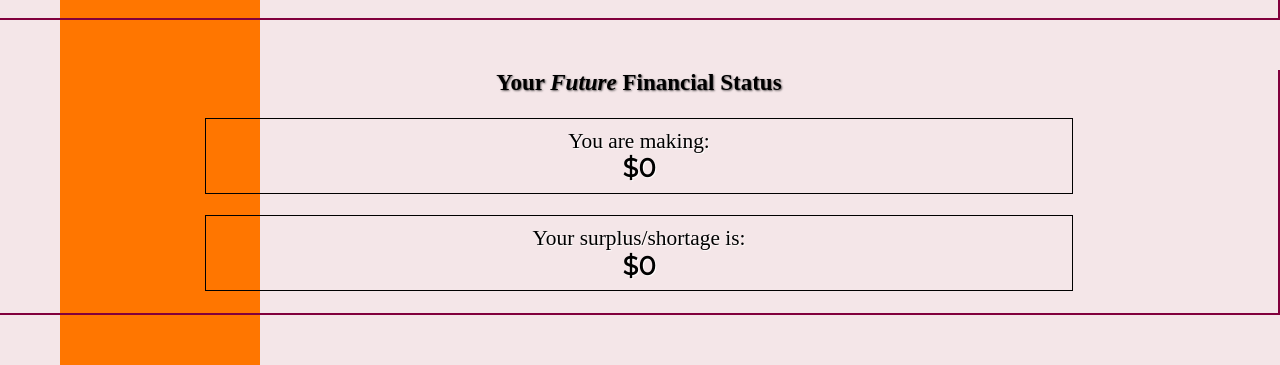
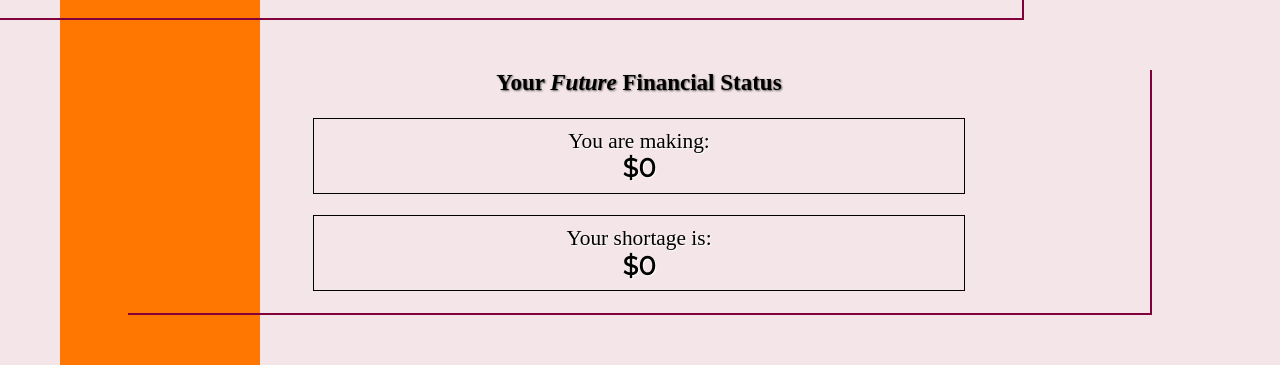
Before and after one commit to anthgalea/remoteBudget, a React (Create React App) app: page / in a window 1280 px wide. Shown: the part 763-1128 px from the top of the page. Built offline with nearby package versions, Linux system fonts and the light colour scheme; no server answers; a web font is replaced by a local one.

Commit message:
labels and dynamic results display

```diff
--- a/src/App.css
+++ b/src/App.css
@@ -129,6 +129,7 @@ h2 {
 .expenses,
 .results {
   padding: 10px 0;
+  width: 80%;
   display: flex;
   flex-direction: column;
   justify-content: center;
--- a/src/App.js
+++ b/src/App.js
@@ -121,7 +121,7 @@ class App extends Component {
           })
         }).catch(error => {
           Swal.fire({
-            title: `Sorry, looks we don't have this currency in our database yet, but we're working on it.`,
+            title: `Sorry, looks we don't have one of your currencies in our database yet, but we're working on it.`,
             showClass: {
               popup: 'animate__animated animate__fadeInDown'
             },
@@ -129,7 +129,6 @@ class App extends Component {
               popup: 'animate__animated animate__fadeOutUp'
             }
           })
-          //alert
         })
       }
     })
@@ -163,7 +162,7 @@ class App extends Component {
 								onChange={this.handleIncomeInputChange}
                 // required
 							/>
-              {this.state.isIncomeValid ? <p>Please enter a number value.</p> : null }
+              {this.state.isIncomeValid ? <p className="errorMessage">Please enter a number value.</p> : null }
 						</div>
 
 						<div className="incomeDrop">
@@ -203,7 +202,6 @@ class App extends Component {
 					targetRate={this.state.targetRate}
           userIncome={this.state.userIncome}
           targetCurrencyCode={this.state.targetCurrencyCode}
-					// calculateResults={this.calculateIncome}
 				/>
 			</div>
 		)
--- a/src/Currencies.js
+++ b/src/Currencies.js
@@ -2,7 +2,6 @@ import React, { Component } from 'react';
 import axios from 'axios';
 import { app } from 'firebase';
 import Swal from "sweetalert2";
-
 class Currencies extends Component {
   constructor() {
     super();
@@ -18,14 +17,12 @@ class Currencies extends Component {
     }
     this.handleChange = this.handleChange.bind(this);
   }
-
   handleChange = (evt) => {
     // and use it to target the key on our `state` object with the same name, using bracket syntax
     this.setState({
       [evt.target.name]: evt.target.value
     });
   }
-
   calculateIncome = () => {
     // result is the userIncome in the new currency.
     let result = this.props.userIncome * this.props.targetRate;
@@ -37,17 +34,15 @@ class Currencies extends Component {
       this.calculateSurplusShortage()
     })
   }
-
-
   calculateSurplusShortage = () => {
     // get the annual expenses in the new currency
     let newSurplusShortage = this.state.convertedIncome - this.state.totalExpenses
     console.log('newSurplusShortage:', newSurplusShortage)
-
     this.setState({
       surplusShortage: newSurplusShortage.toFixed(2)
     })
   }
+
 
 
   calculateTotalExpenses = () => {
@@ -59,30 +54,21 @@ class Currencies extends Component {
       this.state.transport,
       this.state.entertainment
     ]
-
-
-
     // converting to array of numbers to use later in the calculation
     let newExpensesArray = expensesArray.map(number => {
       console.log(number)
       return parseFloat(number)
     })
-
     console.log('numArray:', newExpensesArray)
-
     // building the calculation
     const reducer = (accumulator, currentValue) => accumulator + currentValue;
-
     // takes the number array and uses the reducer to calculate the total sum of expenses
     let newTotal = newExpensesArray.reduce(reducer);
-
-
     this.setState({
       totalExpenses: newTotal.toFixed(2),
     }, () => {
       this.calculateIncome()
     })
-
   }
 
 
@@ -142,7 +128,6 @@ class Currencies extends Component {
                 value={this.state.expensesArray}
               />
             </div>
-
             <div className="totalExpenses">
               <button
                 className="calculateTotal"
@@ -155,7 +140,6 @@ class Currencies extends Component {
             </div>
           </div>
         </div>
-
         <div className="results">
           <div className="wrapper">
             <h2>
@@ -168,18 +152,27 @@ class Currencies extends Component {
               </span>
               {this.props.targetCurrencyCode}
             </p>
+            {this.state.surplusShortage > 0 ? (
               <p>
-				Your surplus/shortage is: <br />
+                Your surplus is: <br />
                 <span className="resultStyle">
                   ${this.state.surplusShortage}
                 </span>
                 {this.props.targetCurrencyCode}
               </p>
+            ) : (
+                <p>
+                  Your shortage is: <br />
+                  <span className="resultStyle">
+                    ${this.state.surplusShortage}
+                  </span>
+                  {this.props.targetCurrencyCode}
+                </p>
+              )}
           </div>
         </div>
       </div>
     )
   }
 }
-
 export default Currencies;
```
Lines whose indentation alone changed are shown as unchanged.
